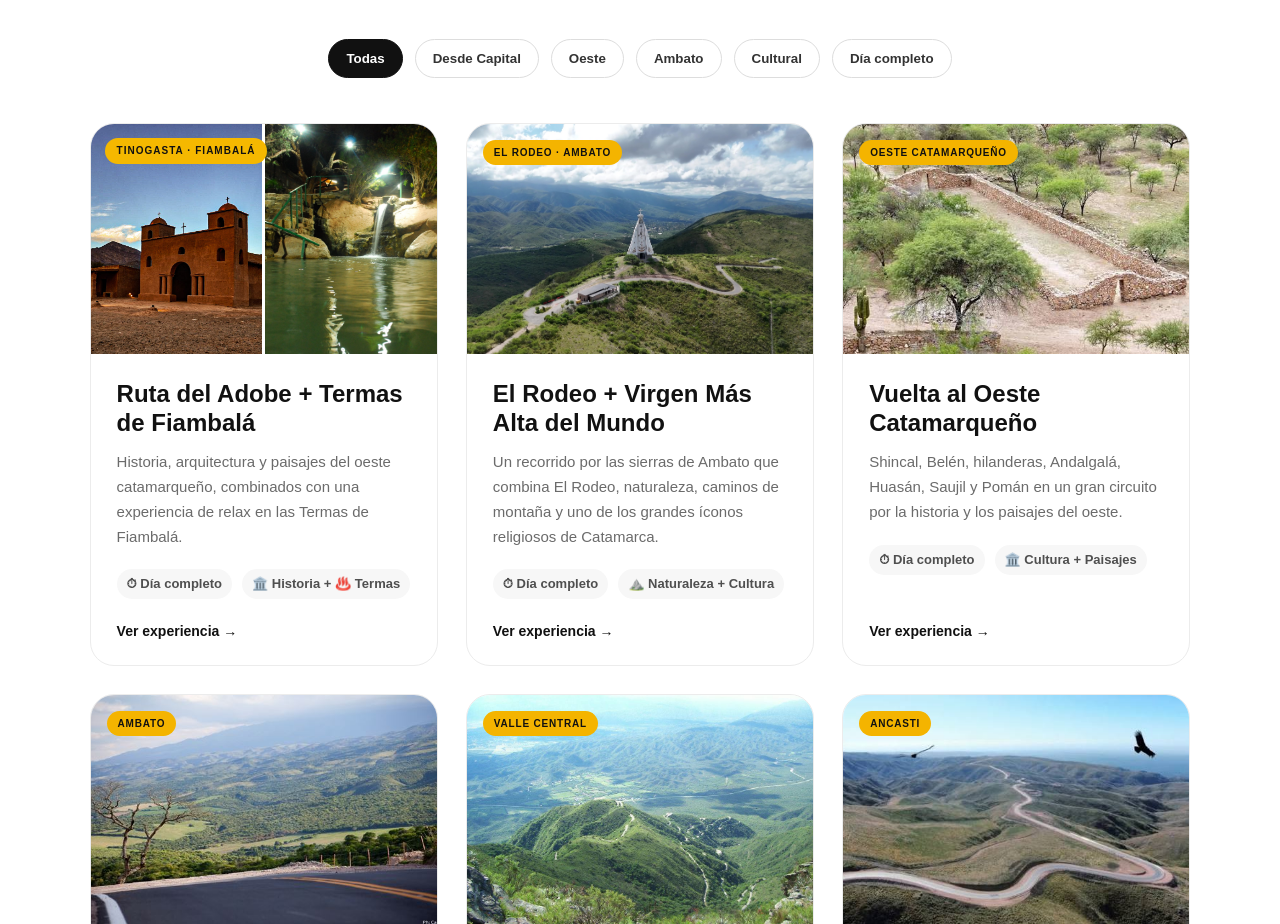
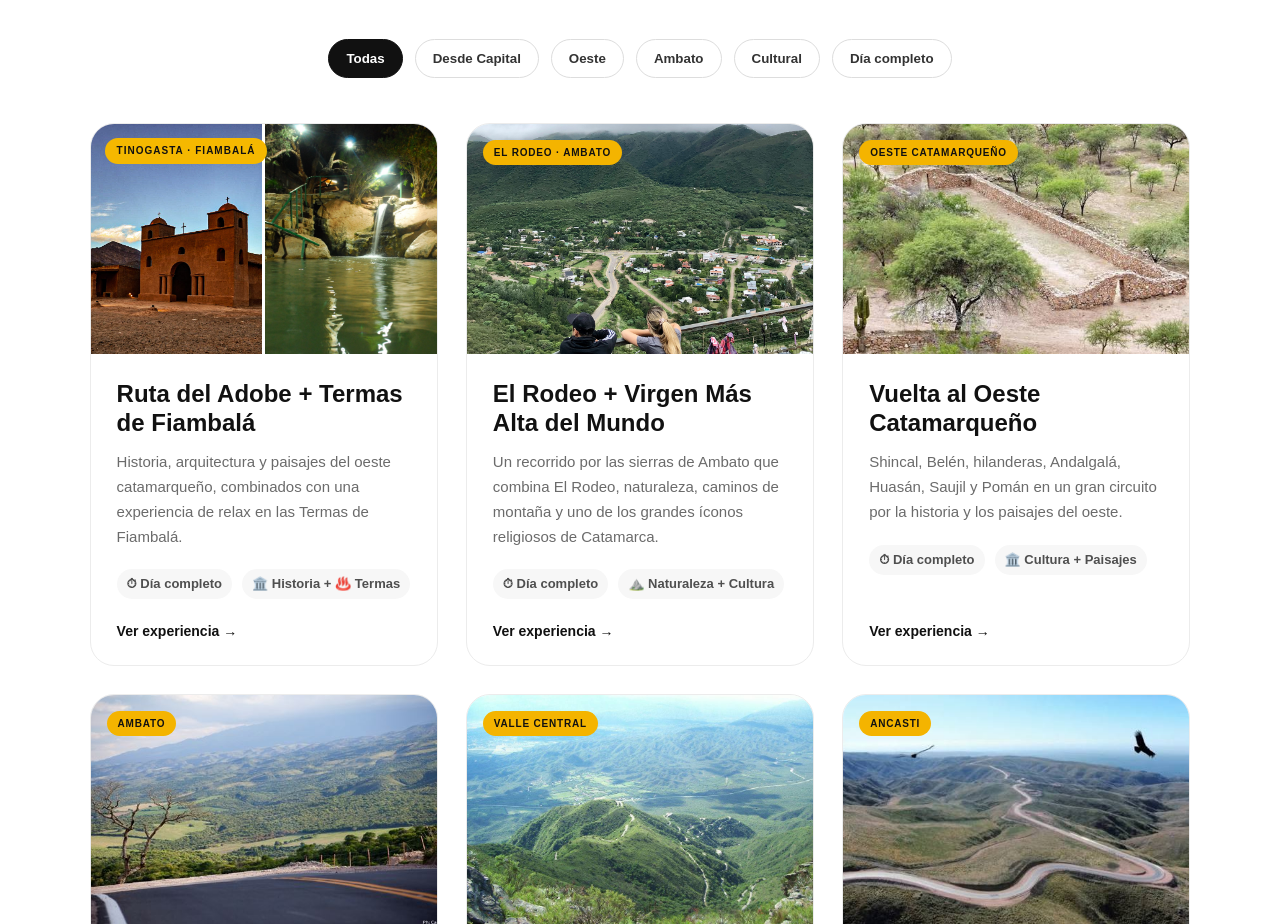
Before and after one commit to maravatraslados/mt-transfers-web, a React (Vite) app: page /excursiones in a window 1280 px wide. Shown: the part 920-1844 px from the top of the page. Built offline with nearby package versions, Linux system fonts and the light colour scheme; the HTML template or start-up script is replaced by a standard one.

Commit message:
Corregir imagenes de excursiones

```diff
--- a/src/pages/Excursiones.jsx
+++ b/src/pages/Excursiones.jsx
@@ -4,6 +4,9 @@ import cuestaPortezuelo from "../assets/cuesta-portezuelo.jpg"
 import vueltaCerroAncasti from "../assets/vuelta-cerro-ancasti.jpg"
 import cuestaSinguil from "../assets/cuesta-singuil.jpg"
 import rutaAdobe from "../assets/ruta-adobe.jpg"
+import elRodeo from "../assets/el-rodeo.jpg"
+import shincalOeste from "../assets/shincal-1.jpeg"
+import fiambala from "../assets/fiambala.jpg"
 
 
 function Excursiones() {
@@ -162,9 +165,9 @@ const [filtro, setFiltro] = useState("Todas")
 
       <div className="excursion-double-image-part">
         <img
-          src="/src/assets/fiambala.jpg"
-          alt="Termas de Fiambalá en Catamarca"
-        />
+  src={fiambala}
+  alt="Termas de Fiambalá en Catamarca"
+/>
       </div>
 
       <span>TINOGASTA · FIAMBALÁ</span>
@@ -205,7 +208,7 @@ const [filtro, setFiltro] = useState("Todas")
   <article className="excursion-item">
     <div className="excursion-item-image">
       <img
-        src="/src/assets/virgen-del-rodeo.jpg"
+        src={elRodeo}
         alt="Virgen del Valle en las sierras de El Rodeo, Catamarca"
       />
       <span>EL RODEO · AMBATO</span>
@@ -246,7 +249,7 @@ const [filtro, setFiltro] = useState("Todas")
 
     <div className="excursion-item-image">
       <img
-        src="/src/assets/shincal-1.jpeg"
+        src={shincalOeste}
         alt="Vuelta al Oeste Catamarqueño"
       />
       <span>OESTE CATAMARQUEÑO</span>
```
